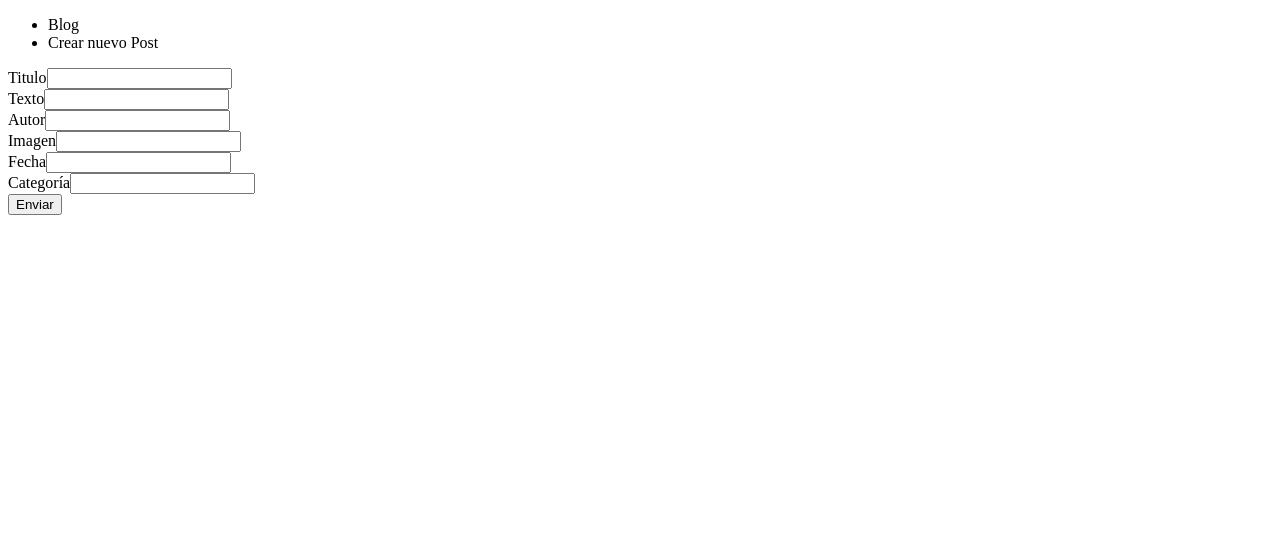
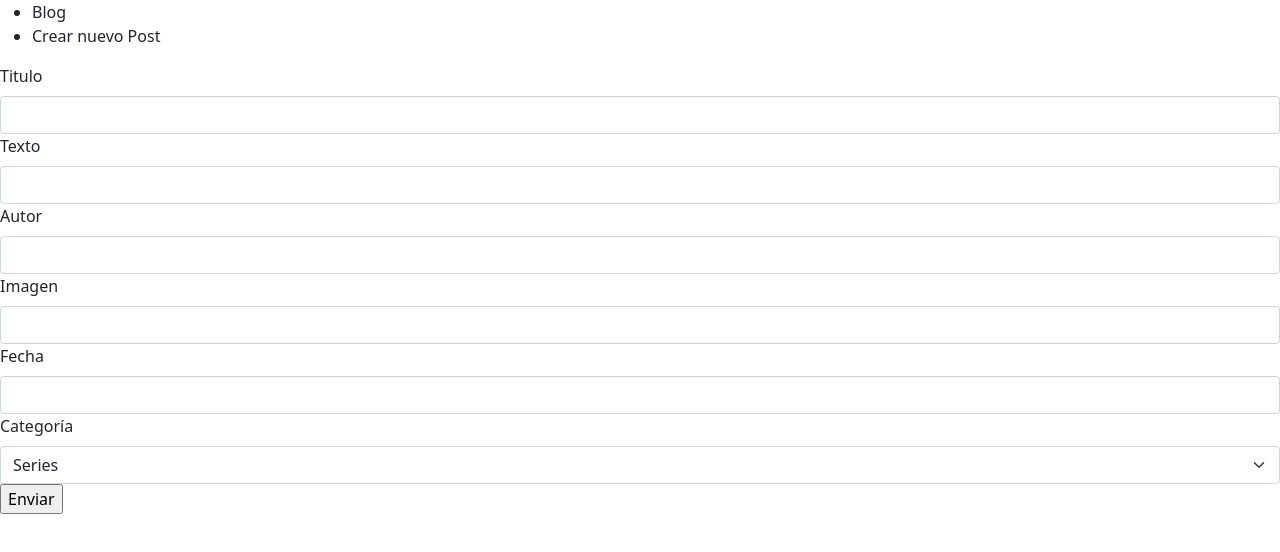
Before and after one commit to nacas7/blog, an Angular app in the folder Blog/: page /new in a window 1280 px wide. Shown: the top 552 px of the page. Built offline with nearby package versions, Linux system fonts and the light colour scheme.

Commit message:
funcionalidad categorias

```diff
--- a/Blog/angular.json
+++ b/Blog/angular.json
@@ -27,6 +27,7 @@
               "src/assets"
             ],
             "styles": [
+              "node_modules/bootstrap/dist/css/bootstrap.min.css",
               "src/styles.css"
             ],
             "scripts": []
--- a/Blog/src/app/blog/blog.component.css
+++ b/Blog/src/app/blog/blog.component.css
@@ -0,0 +1,3 @@
+img{
+    width: 100%;
+}
--- a/Blog/src/app/blog/blog.component.html
+++ b/Blog/src/app/blog/blog.component.html
@@ -1,4 +1,9 @@
-<select>Categorías</select>
+<select class="form-select">
+    <option selected>Categorías</option>
+    <option value="1">Series</option>
+    <option value="2">Películas</option>
+    <option value="3">Libros</option>
+</select>
 <div class="container">
     <div class="row">
         <div class="col-4" *ngFor="let post of arrPost">
--- a/Blog/src/app/formulario/formulario.component.html
+++ b/Blog/src/app/formulario/formulario.component.html
@@ -21,7 +21,12 @@
     </div>
     <div class="mb3">
         <label class="form-label">Categoría</label>
-        <input type="text" class="form-control" formControlName="categoria">
+        <select class="form-select">
+            <option value="series">Series</option>
+            <!--PREGUNTAR A MARIO ESTO-->
+            <option value="peliculas">Peliculas</option>
+            <option value="libros">Libros</option>
+        </select>
     </div>
     <input type="submit" value="Enviar" />
 </form>
--- a/Blog/src/app/formulario/formulario.component.ts
+++ b/Blog/src/app/formulario/formulario.component.ts
@@ -1,5 +1,6 @@
 import { Component, OnInit } from '@angular/core';
-import { FormControl, FormGroup } from '@angular/forms';
+import { FormControl, FormGroup, Validators } from '@angular/forms';
+import { Post } from '../interface/post';
 import { PostService } from '../post.service';
 
 @Component({
@@ -9,16 +10,24 @@ import { PostService } from '../post.service';
 })
 export class FormularioComponent implements OnInit {
 
+
   formulario: FormGroup;
+
 
   constructor(private postService: PostService) {
     this.formulario = new FormGroup({
-      titulo: new FormControl(),
-      texto: new FormControl(),
-      autor: new FormControl(),
-      imagen: new FormControl(),
-      fecha: new FormControl(),
-      categoria: new FormControl()
+      titulo: new FormControl('',
+        Validators.required),
+      texto: new FormControl('',
+        Validators.required),
+      autor: new FormControl('',
+        Validators.required),
+      imagen: new FormControl('',
+        Validators.required),
+      fecha: new FormControl('',
+        Validators.required),
+      categoria: new FormControl('',
+        Validators.required)
 
     })
   }
```
Also changed, not shown: Blog/src/app/app.module.ts (+4 -3 lines).
